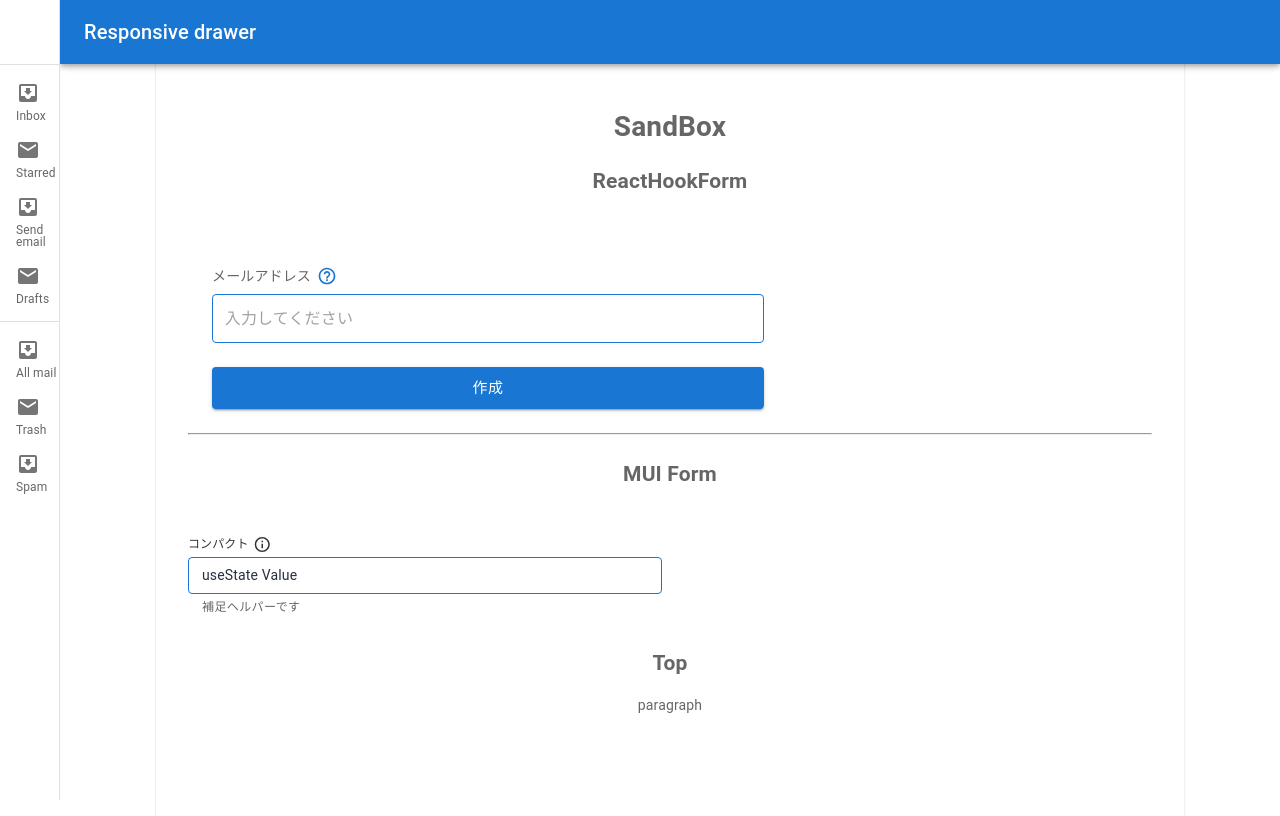
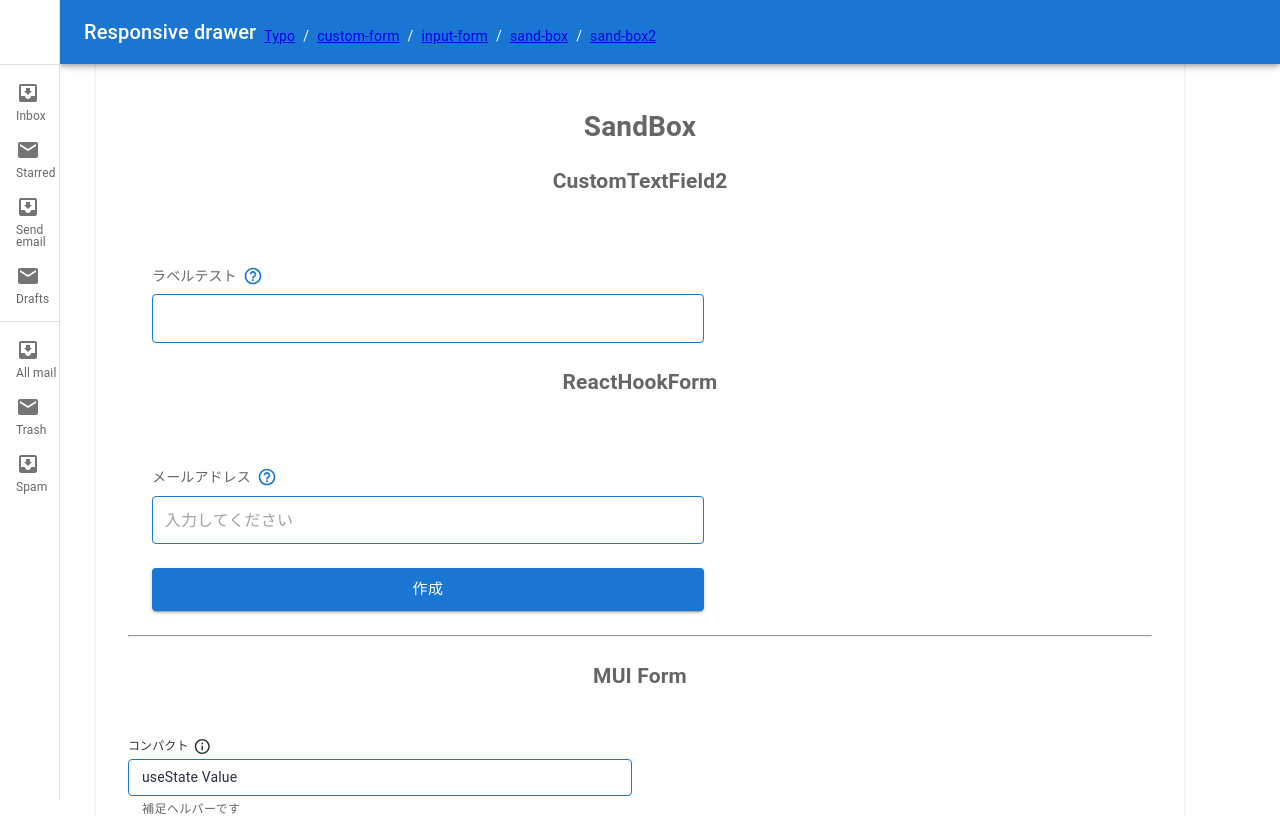
Before and after one commit to BoxPistols/MUI-SandBox_220430, a React (Create React App) app: page /sand-box in a window 1280 px wide. Shown: the top 816 px of the page. Built offline with nearby package versions, Linux system fonts and the light colour scheme.

Commit message:
SandBox-2

```diff
--- /dev/null
+++ b/src/components/Form/CustomTextField2.tsx
@@ -0,0 +1,114 @@
+import HelpOutlineIcon from '@mui/icons-material/HelpOutline'
+import React, { ElementType, FC, ReactNode } from 'react'
+import {
+  alpha,
+  Button,
+  Container,
+  FormControl,
+  InputLabel,
+  // InputBase,
+  Stack,
+  styled,
+  TextField,
+  Tooltip,
+} from '@mui/material'
+
+// Types
+type Props = Partial<{
+  // children: ReactNode
+  id: string
+  htmlFor: string
+  formType: string
+  TooltipTitleIconComponent?: ReactNode
+  labelTitle: string
+  required: boolean
+  placeholder: string
+  size: 'small' | 'medium' | undefined
+  helperText: string
+
+  value: string
+  // TODO: 型付け
+  icon: any
+  tooltipTitle: any
+  onChangeValue: any
+}>
+
+const CustomLabel = styled(InputLabel)(({ theme }) => ({
+  fontSize: '14px',
+  position: 'initial',
+  textAlign: 'left',
+  transform: 'none',
+}))
+
+//  Custom Input Form
+const CustomInput = styled(TextField)(({ theme }) => ({
+  '.MuiInputBase-input.MuiOutlinedInput-input': {
+    padding: '0.8em',
+  },
+  '.MuiInputBase-input.MuiOutlinedInput-input.MuiInputBase-inputSizeSmall': {
+    padding: '0.4em 0.6em',
+    fontSize: '14px',
+    height: '1.8em',
+  },
+  '& .MuiOutlinedInput-root': {
+    '& fieldset': {
+      borderColor: theme.palette.primary.main,
+    },
+    '&:hover fieldset': {
+      borderColor: `${alpha(theme.palette.primary.main, 0.5)}`,
+    },
+    '&.Mui-focused fieldset': {
+      borderColor: `${alpha(theme.palette.primary.main, 1)}`,
+    },
+    // エラー表示
+    '&.Mui-error fieldset': {
+      borderColor: theme.palette.error.main,
+    },
+    '&.Mui-error:hover fieldset': {
+      borderColor: `${alpha(theme.palette.error.main, 0.5)}`,
+    },
+    '&.Mui-focused.Mui-error:hover fieldset': {
+      borderColor: `${alpha(theme.palette.error.main, 1)}`,
+    },
+  },
+}))
+
+export const CustomTextField2: FC<Props> = ({
+  id,
+  labelTitle,
+  TooltipTitleIconComponent,
+}) => {
+  return (
+    <>
+      <Container maxWidth="sm" sx={{ margin: 'auto', pt: 5 }}>
+        <Stack spacing={3}>
+          <FormControl>
+            <CustomLabel shrink htmlFor={id}>
+              {labelTitle}
+              {TooltipTitleIconComponent && (
+                <Tooltip
+                  title={TooltipTitleIconComponent}
+                  arrow
+                  placement="top-start"
+                >
+                  <Button
+                    sx={{
+                      margin: '0 0 .2em 0',
+                      '&.MuiButton-root': {
+                        padding: '6px',
+                        minWidth: 'fit-content',
+                      },
+                    }}
+                  >
+                    <HelpOutlineIcon fontSize="small" />
+                  </Button>
+                </Tooltip>
+              )}
+            </CustomLabel>
+            <CustomInput />
+          </FormControl>
+        </Stack>
+      </Container>
+    </>
+  )
+}
--- a/src/components/Form/ReactHookForm.tsx
+++ b/src/components/Form/ReactHookForm.tsx
@@ -11,9 +11,10 @@ import {
   Stack,
   styled,
   TextField,
+  Tooltip,
 } from '@mui/material'
+
 import { SubmitHandler, useForm } from 'react-hook-form'
-import Tooltip, { TooltipProps, tooltipClasses } from '@mui/material/Tooltip'
 import { yupResolver } from '@hookform/resolvers/yup'
 import * as yup from 'yup'
 
--- a/src/components/SandBox.tsx
+++ b/src/components/SandBox.tsx
@@ -1,13 +1,12 @@
 import * as React from 'react'
 import InputForm from 'components/Form/InputForm'
 import { ReactHookForm } from 'components/Form/ReactHookForm'
-import Box from '@mui/material/Box'
+import { Box, Stack, Typography } from '@mui/material'
 // import DraftsIcon from '@mui/icons-material/Drafts'
 import InfoOutlinedIcon from '@mui/icons-material/InfoOutlined'
-import Tooltip, { TooltipProps, tooltipClasses } from '@mui/material/Tooltip'
+import { CustomTextField2 } from './Form/CustomTextField2'
 
 // import CustomTypo from './CustomTypo'
-import { Button, Stack, Typography } from '@mui/material'
 
 const longText = `
 Aliquam eget finibus ante, non facilisis lectus. Sed vitae dignissim est, vel aliquam tellus.
@@ -24,12 +23,19 @@ export default function SandBox() {
 
   return (
     <div>
-      {/* <Tooltip title={longText} placement="right-start"> */}
-      {/* <Tooltip title={longText} arrow placement="right-start">
-        <p>Default Width [300px]</p>
-      </Tooltip> */}
       <h1>SandBox</h1>
       <Stack spacing={3}>
+        <h2>CustomTextField2</h2>
+        <CustomTextField2
+          labelTitle="ラベルテスト"
+          TooltipTitleIconComponent={
+            <Typography>
+              Lorem ipsum dolor sit amet consectetur adipisicing elit. Autem,
+              laboriosam?
+            </Typography>
+          }
+        />
+
         <h2>ReactHookForm</h2>
         <ReactHookForm
           id="addMail"
--- /dev/null
+++ b/src/components/SandBox2.tsx
@@ -0,0 +1,39 @@
+import * as React from 'react'
+import InputForm from 'components/Form/InputForm'
+import { ReactHookForm } from 'components/Form/ReactHookForm'
+import { Box, Stack, Typography } from '@mui/material'
+import InfoOutlinedIcon from '@mui/icons-material/InfoOutlined'
+import { CustomTextField2 } from './Form/CustomTextField2'
+
+// import CustomTypo from './CustomTypo'
+
+const longText = `
+Aliquam eget finibus ante, non facilisis lectus. Sed vitae dignissim est, vel aliquam tellus.`
+
+export default function SandBox2() {
+  const [name, setName] = React.useState('useState Value')
+  const handleChange = (event: React.ChangeEvent<HTMLInputElement>) => {
+    setName(event.target.value)
+  }
+  // console.log(name);
+
+  return (
+    <>
+      <h1>SandBox</h1>
+
+      <Stack spacing={1}>
+        <h2>CustomTextField2</h2>
+
+        <CustomTextField2
+          labelTitle="ラベルテスト"
+          TooltipTitleIconComponent={
+            <Typography>
+              Lorem ipsum dolor sit amet consectetur adipisicing elit. Autem,
+              laboriosam?
+            </Typography>
+          }
+        />
+      </Stack>
+    </>
+  )
+}
--- a/src/components/Style.tsx
+++ b/src/components/Style.tsx
@@ -29,21 +29,16 @@ export default function StyleWrap({
       <Container maxWidth="lg">
         <Wrap>
           <Box
-            sx={{
-              margin: 'auto',
-              width: { sm: `calc(100% - ${drawerWidth}px)` },
-              ml: { sm: `${drawerWidth}px` },
-            }}
+          // sx={{
+          //   margin: 'auto',
+          //   width: { sm: `calc(100% - ${drawerWidth}px)` },
+          //   ml: { sm: `${drawerWidth}px` },
+          // }}
           >
             <Grid container spacing={1}>
               <Grid item xs={12}>
                 <Item>{children}</Item>
               </Grid>
-              {/*
-              <Grid item xs={4}>
-                <Item>{rightSide}</Item>
-              </Grid>
-              */}
             </Grid>
           </Box>
         </Wrap>
--- a/src/layout/global-drawer.tsx
+++ b/src/layout/global-drawer.tsx
@@ -15,6 +15,14 @@ import MailIcon from '@mui/icons-material/Mail'
 import MenuIcon from '@mui/icons-material/Menu'
 import Toolbar from '@mui/material/Toolbar'
 import Typography from '@mui/material/Typography'
+// Nav
+import { Routes, Route, Link } from 'react-router-dom'
+import Form from 'components/Form/Form'
+import CustomForm from 'components/Form/CustomForm'
+import InputForm from 'components/Form/InputForm'
+import SandBox from 'components/SandBox'
+import SandBox2 from 'components/SandBox2'
+import { Stack } from '@mui/material'
 
 export const drawerWidth = 60
 
@@ -94,8 +102,21 @@ export default function ResponsiveDrawer(props: Props) {
     window !== undefined ? () => window().document.body : undefined
 
   return (
-    <Box sx={{ display: 'flex' }}>
+    <Box>
+      <Routes>
+        {
+          <>
+            <Route path="form" element={<Form />} />
+            <Route path="custom-form" element={<CustomForm />} />
+            <Route path="input-form" element={<InputForm />} />
+            <Route path="sand-box" element={<SandBox />} />
+            <Route path="sand-box2" element={<SandBox2 />} />
+          </>
+        }
+      </Routes>
+
       <CssBaseline />
+
       <AppBar
         position="fixed"
         sx={{
@@ -116,8 +137,28 @@ export default function ResponsiveDrawer(props: Props) {
           <Typography variant="h6" noWrap component="div">
             Responsive drawer
           </Typography>
+
+          <nav>
+            <Stack
+              spacing={1}
+              sx={{
+                display: 'flex',
+                flexDirection: 'row',
+                alignItems: 'baseline',
+                gap: 1,
+                padding: 1,
+              }}
+            >
+              <Link to="form">Typo</Link> /
+              <Link to="custom-form">custom-form</Link> /
+              <Link to="input-form">input-form</Link> /
+              <Link to="sand-box">sand-box</Link> /
+              <Link to="sand-box2">sand-box2</Link>
+            </Stack>
+          </nav>
         </Toolbar>
       </AppBar>
+
       <Box
         component="nav"
         sx={{ width: { sm: drawerWidth }, flexShrink: { sm: 0 } }}
--- a/src/layout/top.tsx
+++ b/src/layout/top.tsx
@@ -1,11 +1,10 @@
 import React from 'react'
-import { Routes, Route, Link } from 'react-router-dom'
-import Form from 'components/Form/Form'
-import CustomForm from 'components/Form/CustomForm'
-import InputForm from 'components/Form/InputForm'
-// import CustomTypo from 'components/Form/CustomTypo'
-// import Demo from 'components/Form/Typography'
-import SandBox from 'components/SandBox'
+// import { Routes, Route, Link } from 'react-router-dom'
+// import Form from 'components/Form/Form'
+// import CustomForm from 'components/Form/CustomForm'
+// import InputForm from 'components/Form/InputForm'
+// import SandBox from 'components/SandBox'
+// import SandBox2 from 'components/SandBox2'
 import ResponsiveDrawer from 'layout/global-drawer'
 /**
  * Router: https://reactrouter.com/docs/en/v6/getting-started/installation#basic-installation
@@ -13,27 +12,26 @@ import ResponsiveDrawer from 'layout/global-drawer'
 const Top: React.FC = (): JSX.Element => {
   return (
     <>
-      <Routes>
+      {/* <Routes>
         {
           <>
             <Route path="form" element={<Form />} />
             <Route path="custom-form" element={<CustomForm />} />
             <Route path="input-form" element={<InputForm />} />
             <Route path="sand-box" element={<SandBox />} />
+            <Route path="sand-box2" element={<SandBox2 />} />
           </>
         }
       </Routes>
       <section>
-        <h2>Top</h2>
-        <p>paragraph</p>
-        <ResponsiveDrawer />
         <nav>
           <Link to="form">Typo</Link> /<Link to="custom-form">custom-form</Link>{' '}
           /<Link to="input-form">input-form</Link> /
-          <Link to="sand-box">sand-box</Link>
+          <Link to="sand-box">sand-box</Link> /
+          <Link to="sand-box2">sand-box2</Link>
         </nav>
-        {/* </ResponsiveDrawer> */}
-      </section>
+      </section> */}
+      <ResponsiveDrawer />
     </>
   )
 }
```
Also changed, not shown: src/components/Form/CustomTextField.tsx (added, +128 -0 lines).
